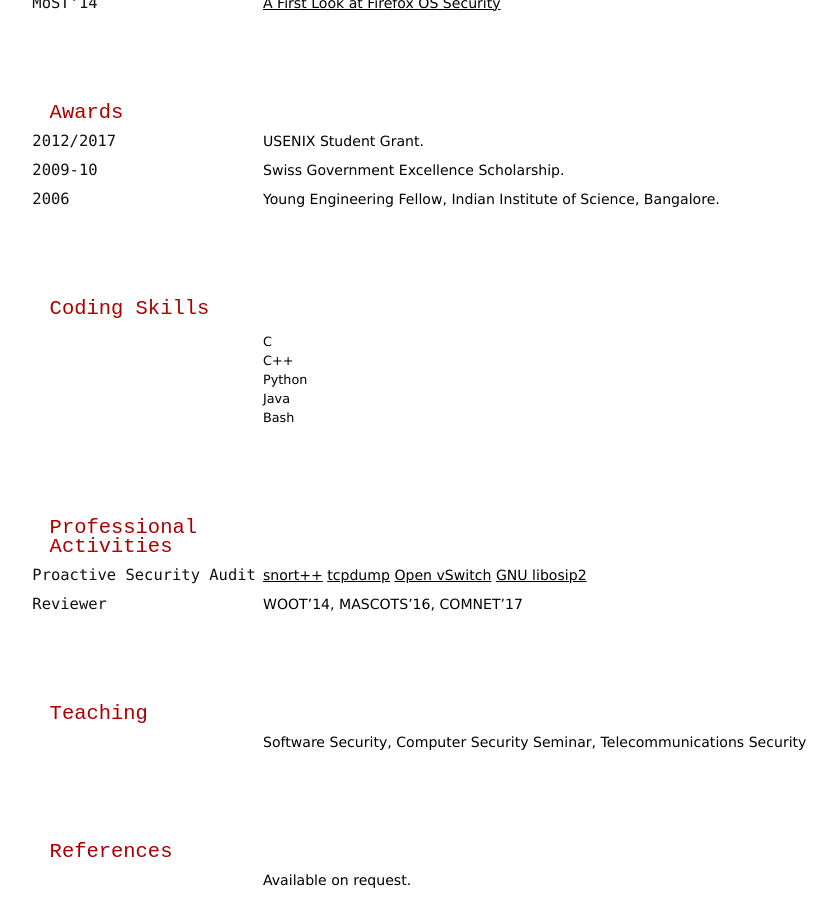
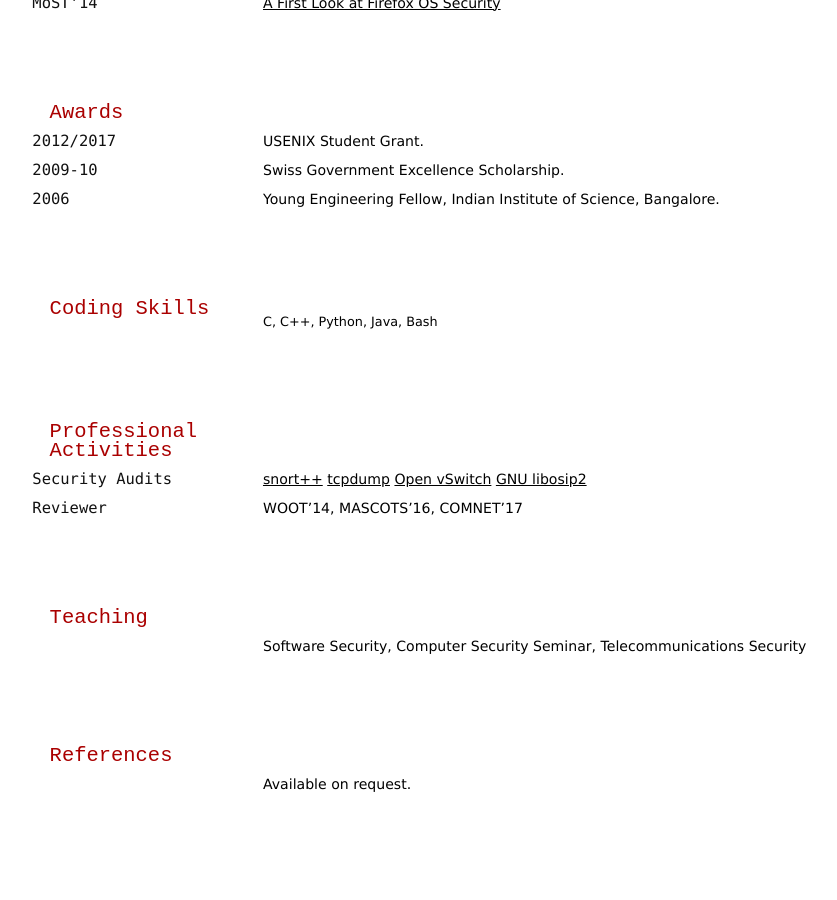
Before and after one commit to bshastry/bshastry.github.io, a Jekyll site: the page built from cv.md, in a window 1280 px wide and 900 px high, scrolled down 1329 px. Shown: the whole window, without its empty margins (168-1005 px from the left). Built offline with Jekyll 4.4.1, drawn with Linux system fonts in a browser that asks for light colours; nearby versions of some CDN libraries; after the commit the page ends 2133 px from its top, so only the background shows below that.

Commit message:
CV: Minor edits

```diff
--- a/cv.md
+++ b/cv.md
@@ -92,18 +92,13 @@ Swiss Government Excellence Scholarship.
 Young Engineering Fellow, Indian Institute of Science, Bangalore.
 
 ## Coding Skills
-<br><br>
-
-* C
-* C++
-* Python
-* Java
-* Bash
+<br>
+* C, C++, Python, Java, Bash
 
 ## Professional Activities
 \\
 \\
-`Proactive Security Audit`
+`Security Audits`
 [snort++][6]
 [tcpdump][7]
 [Open vSwitch][8]
```
